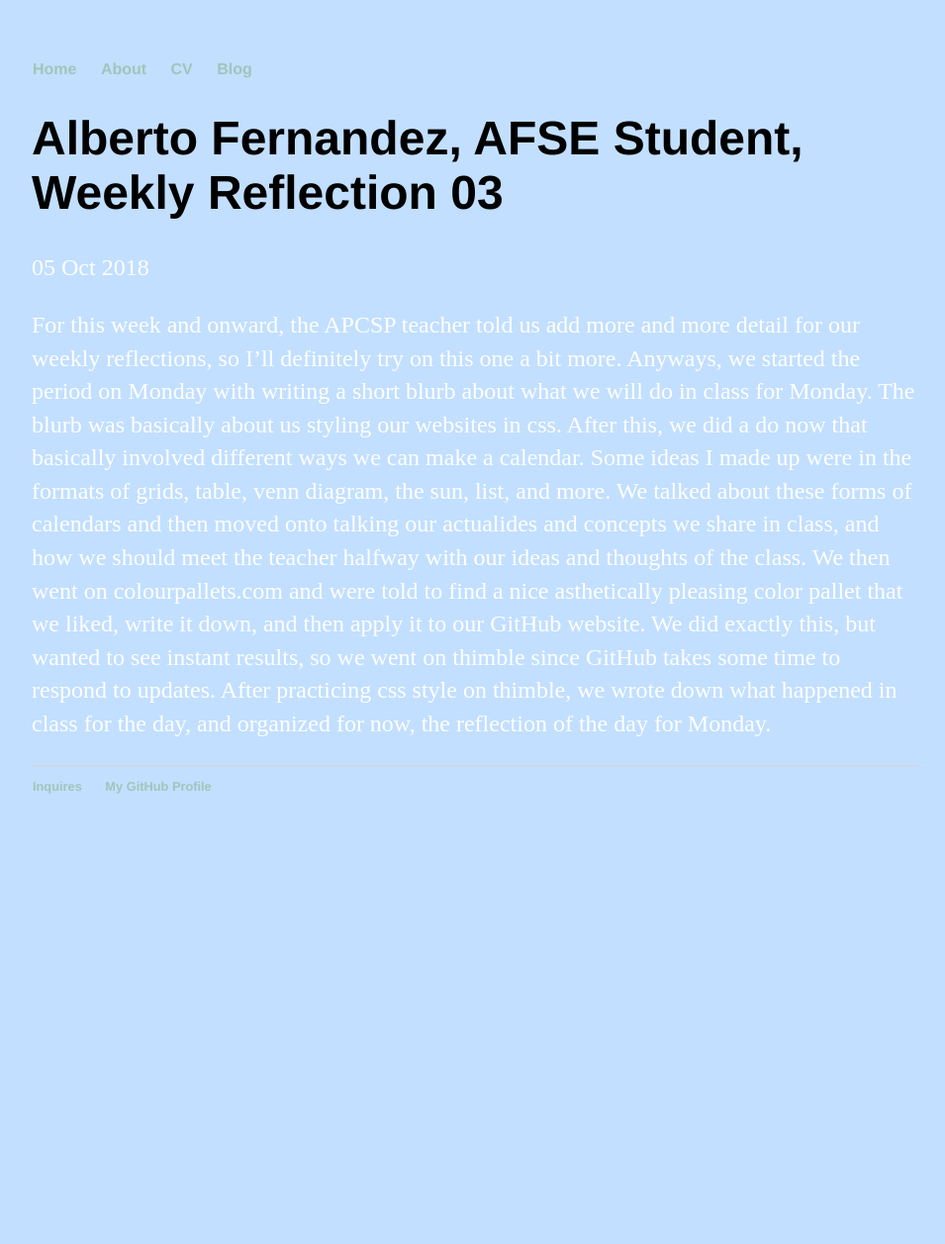
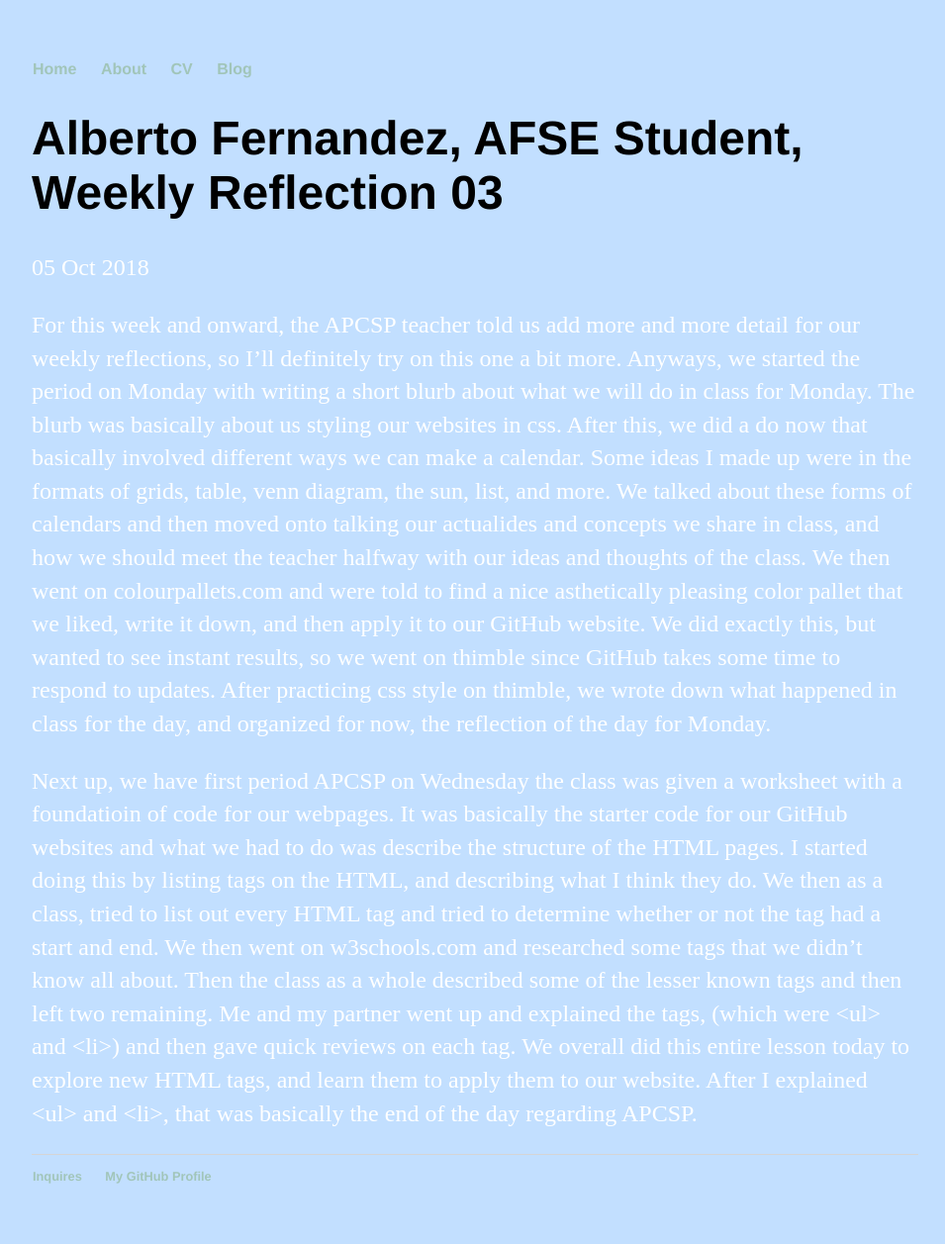
Before and after one commit to albertof4112/albertof4112.github.io, a Jekyll site: the page built from _posts/2018-10-05-weekly-reflection-03.md, in a window 1280 px wide. Shown: the whole page at 99% size, without its empty margins (160-1115 px from the left). Built offline with Jekyll 4.4.1, drawn with Linux system fonts in a browser that asks for light colours; before the commit the page ends 900 px from its top, so only the background shows below that.

Commit message:
Update 2018-10-05-weekly-reflection-03.md

```diff
--- a/_posts/2018-10-05-weekly-reflection-03.md
+++ b/_posts/2018-10-05-weekly-reflection-03.md
@@ -8,8 +8,11 @@ For this week and onward, the APCSP teacher told us add more and more detail for
 one a bit more. Anyways, we started the period on Monday with writing a short blurb about what we will do in class for Monday. The blurb
 was basically about us styling our websites in css. After this, we did a do now that basically involved different ways we can make a
 calendar. Some ideas I made up were in the formats of grids, table, venn diagram, the sun, list, and more. We talked about these forms
-of calendars and then moved onto talking our actualides and concepts we share in class, and how we should meet the teacher halfway with our
-ideas and thoughts of the class. We then went on colourpallets.com and were told to find a nice asthetically pleasing color pallet that we
-liked, write it down, and then apply it to our GitHub website. We did exactly this, but wanted to see instant results, so we went on
-thimble since GitHub takes some time to respond to updates. After practicing css style on thimble, we wrote down what happened in class for
-the day, and organized for now, the reflection of the day for Monday.
+of calendars and then moved onto talking our actualides and concepts we share in class, and how we should meet the teacher halfway
+with our ideas and thoughts of the class. We then went on colourpallets.com and were told to find a nice asthetically
+pleasing color pallet that we liked, write it down, and then apply it to our GitHub website. We did exactly this, but wanted to see
+instant results, so we went on thimble since GitHub takes some time to respond to updates. After practicing css style on thimble, we
+wrote down what happened in class for the day, and organized for now, the reflection of the day for Monday.
+
+Next up, we have first period APCSP on Wednesday the class was given a worksheet with a foundatioin of code for our webpages. It was
+basically the starter code for our GitHub websites and what we had to do was describe the structure of the HTML pages. I started doing this by listing tags on the HTML, and describing what I think they do. We then as a class, tried to list out every HTML tag and tried to determine whether or not the tag had a start and end. We then went on w3schools.com and researched some tags that we didn't know all about. Then the class as a whole described some of the lesser known tags and then left two remaining. Me and my partner went up and explained the tags, (which were <ul> and <li>) and then gave quick reviews on each tag. We overall did this entire lesson today to explore new HTML tags, and learn them to apply them to our  website. After I explained <ul> and <li>, that was basically the end of the day regarding APCSP.
```
